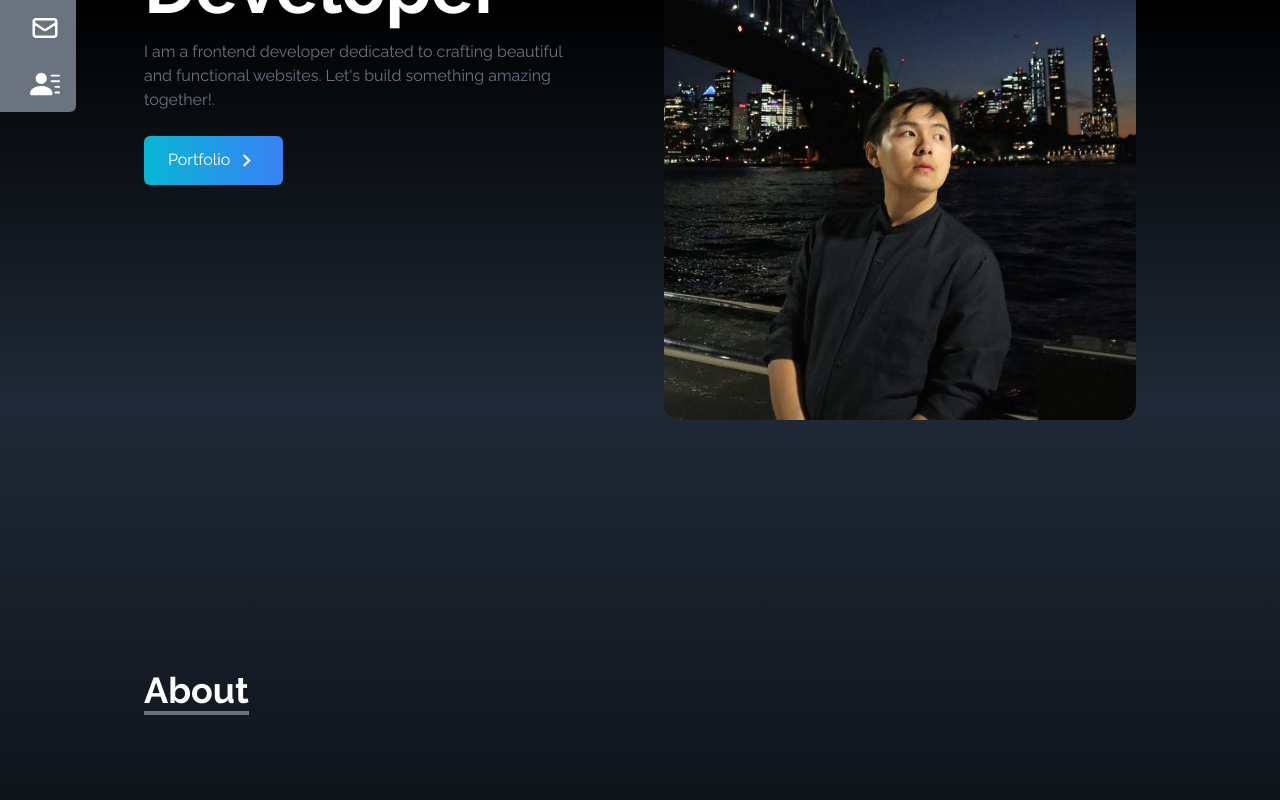
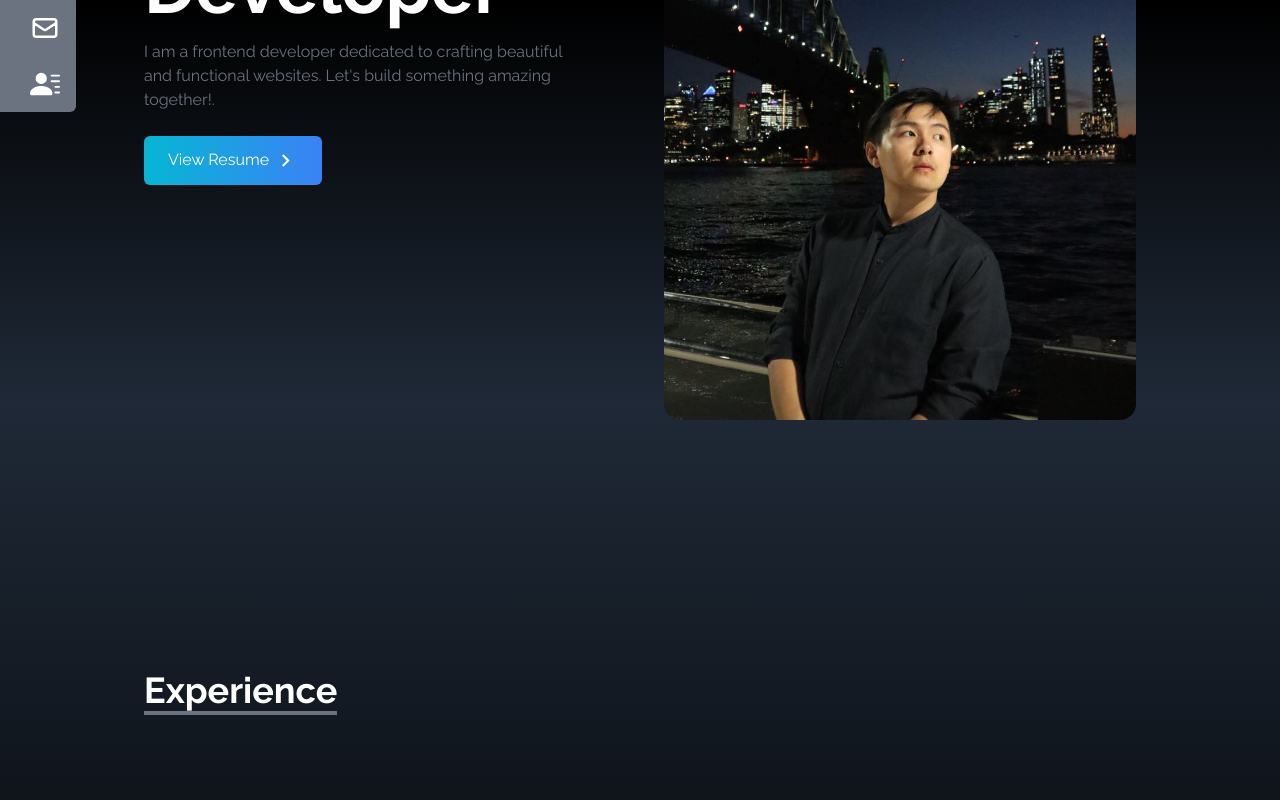
Before and after one commit to andrewhuynh561/portfolio-project, a React (Create React App) app: page / in a window 1280 px wide. Shown: the part 400-1200 px from the top of the page. Built offline with nearby package versions, Linux system fonts and the light colour scheme.

Commit message:
updated navbar

```diff
--- a/src/App.js
+++ b/src/App.js
@@ -2,10 +2,11 @@ import React from 'react';
 import NavBar from './components/NavBar';
 import Home from './components/Home';
 import SocialLinks from './components/SocialLinks'
-import About from './components/About'
+import Experience from './components/Experience'
 import Projects from './components/Projects'
 import Skills from './components/Skills'
 import Contact from './components/Contact';
+
 
 
 function App() {
@@ -14,7 +15,7 @@ function App() {
       <NavBar/>
       <SocialLinks/>
       <Home/>
-      <About/>
+      <Experience/>
       <Projects/>
       <Skills/>
       <Contact/>
--- a/src/components/Contact.jsx
+++ b/src/components/Contact.jsx
@@ -18,10 +18,10 @@ const Contact = () => {
         <div className="flex flex-col md:flex-row justify-between items-center w-full">
 
           {/* Contact Details Card */}
-          <div className="bg-blue-600 p-6 rounded-lg shadow-lg text-center md:w-1/3 mb-8 md:mb-0">
+          <div className="bg-gray-700 p-6 rounded-lg shadow-lg text-center md:w-1/3 mb-8 md:mb-0">
             <h3 className="text-2xl font-bold mb-4">Find Me</h3>
             <p className="mb-2">📧 Email: andrew.huynh561@gmail.com</p>
-            <p>📞 Tel: 0405362155</p>
+            <p className="mb-2"> Tel: 0405362155</p>
           </div>
 
           {/* Contact Form */}
@@ -29,7 +29,7 @@ const Contact = () => {
             <form
               action="https://getform.io/f/71ed5d8e-53fe-4353-aef4-1396c5097ec8"
               method="POST"
-              className="flex flex-col w-full"
+              className="flex flex-col w-full md:w-3/4"
             >
               <input
                 type="text"
--- a/src/components/About.jsx
+++ b/src/components/Experience.jsx
@@ -1,15 +1,15 @@
 import React from "react";
 
-const About = () => {
+const Experience = () => {
   return (
     <div
-      name="about"
+      name="experience"
       className="w-full h-screen bg-gradient-to-b from-gray-800 to-black text-white"
     >
       <div className="max-w-screen-lg p-4 mx-auto flex flex-col justify-center w-full h-full">
         <div className="pb-8">
           <p className="text-4xl font-bold inline border-b-4 border-gray-500">
-            About
+            Experience
           </p>
         </div>
 
@@ -28,4 +28,4 @@ const About = () => {
   );
 };
 
-export default About;
+export default Experience;
--- a/src/components/Home.jsx
+++ b/src/components/Home.jsx
@@ -15,7 +15,7 @@ const Home = () => {
                     <Link to="portfolio"
                     smooth duration={500}
                     className='group text-white w-fit px-6 py-3 my-2 flex items-center rounded-md bg-gradient-to-r from-cyan-500 to-blue-500 cursor-pointer'>
-                        Portfolio
+                        View Resume
                         <span className='group hover:rotate-90 duration-300'>
                             <MdOutlineKeyboardArrowRight size={25}
                             className='ml-1'/>
--- a/src/components/NavBar.jsx
+++ b/src/components/NavBar.jsx
@@ -16,7 +16,7 @@ const NavBar = () => {
         },
         {
             id:2,
-            link:'about'
+            link:'experience'
         },
         {
             id:3,
```
